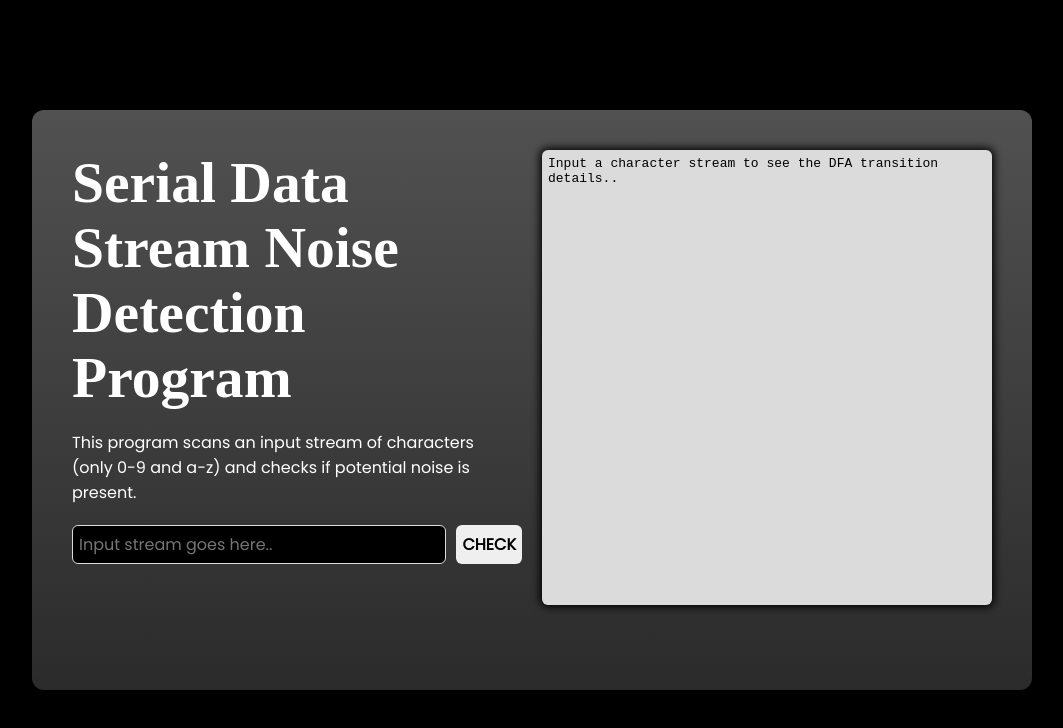
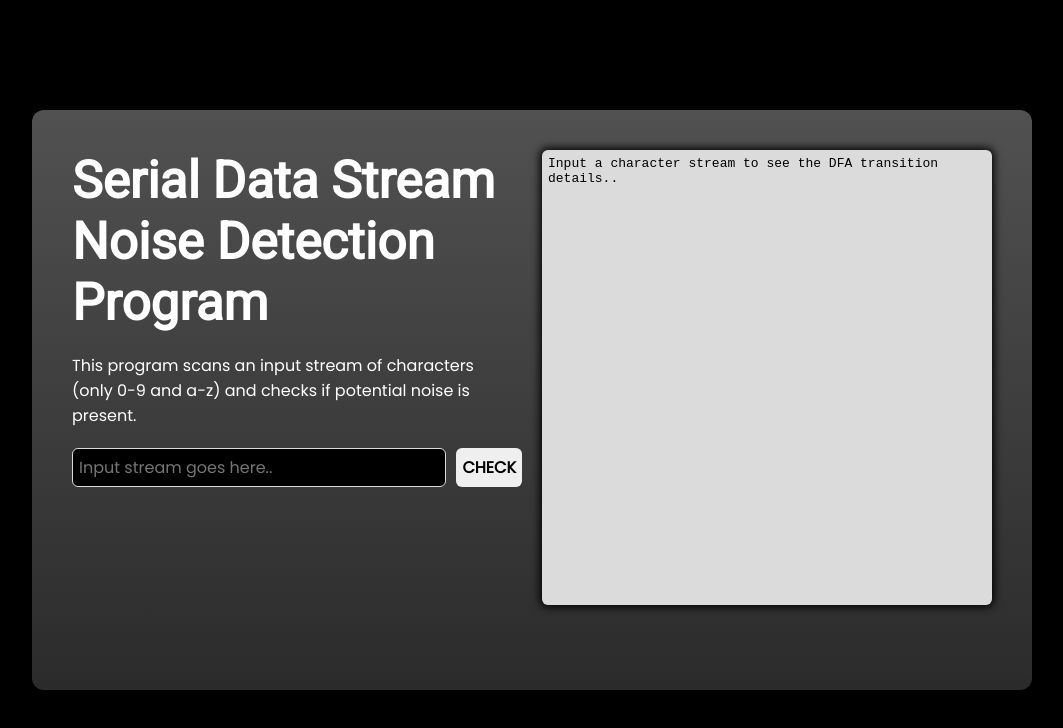
Before and after one commit to NeoTSZ/DFA-Project, a website built with Vite: page index.html in a window 1280 px wide. Shown: the whole page, without its empty margins (108-1171 px from the left). Built offline with nearby package versions, Linux system fonts and the light colour scheme.

Commit message:
Font bug fixed.

```diff
--- a/index.html
+++ b/index.html
@@ -6,7 +6,7 @@
   <meta charset="UTF-8" />
   <meta name="viewport" content="width=device-width, initial-scale=1.0" />
   <link rel="stylesheet" href="src/style.css">
-  <link rel="stylesheet" href="https://fonts.googleapis.com/css?family=Montserrat">
+  <link rel="stylesheet" href="https://fonts.googleapis.com/css?family=Roboto">
   <link rel="stylesheet" href="https://fonts.googleapis.com/css?family=Poppins">
 
   <title>Serial Noise Detector</title>
--- a/src/style.css
+++ b/src/style.css
@@ -68,8 +68,8 @@ body
 h1
 {
   color: white;
-  font-family: "Gothic";
-  font-size: 3.6em;
+  font-family: "Roboto";
+  font-size: 3.2em;
   font-weight: bolder;
 }
 
```
